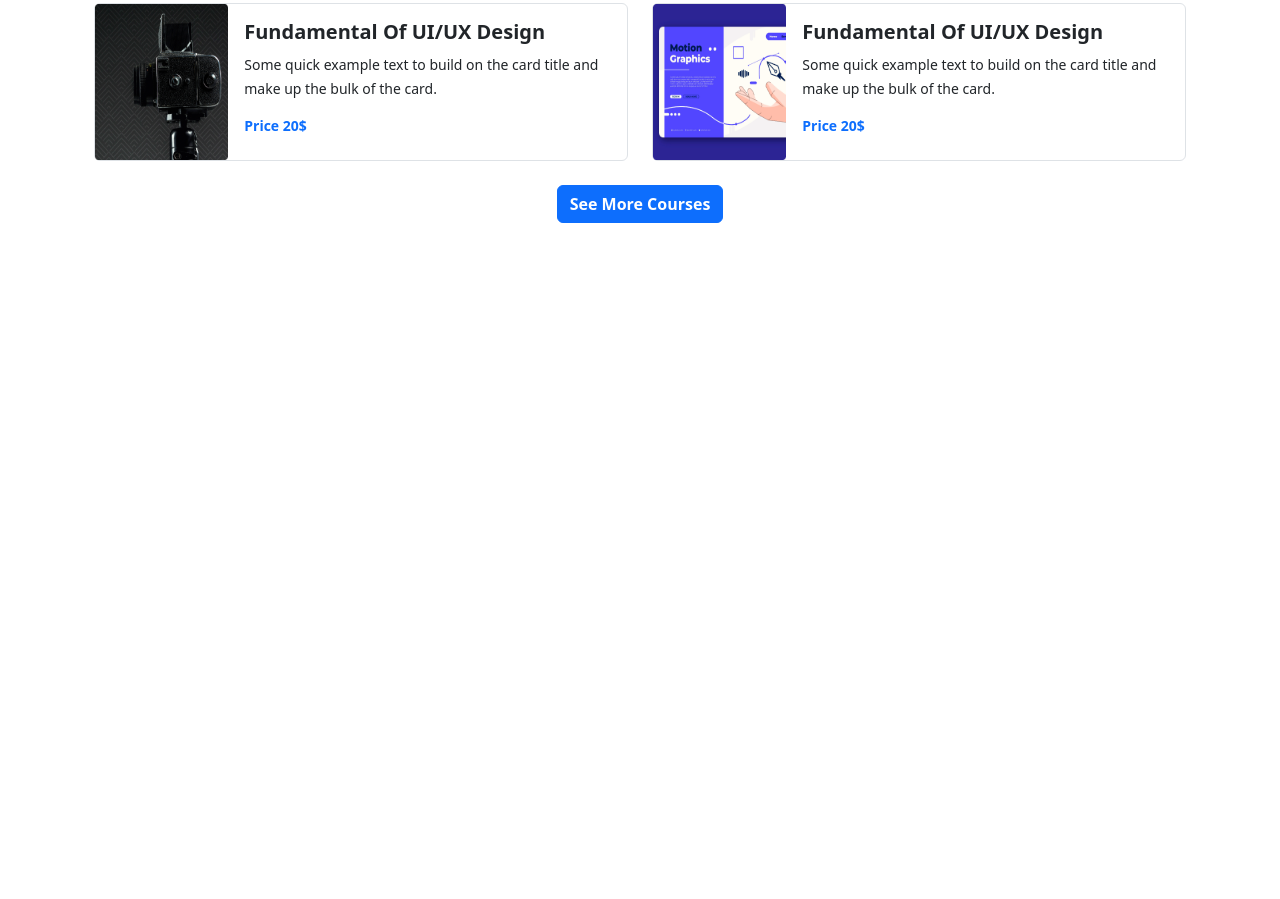
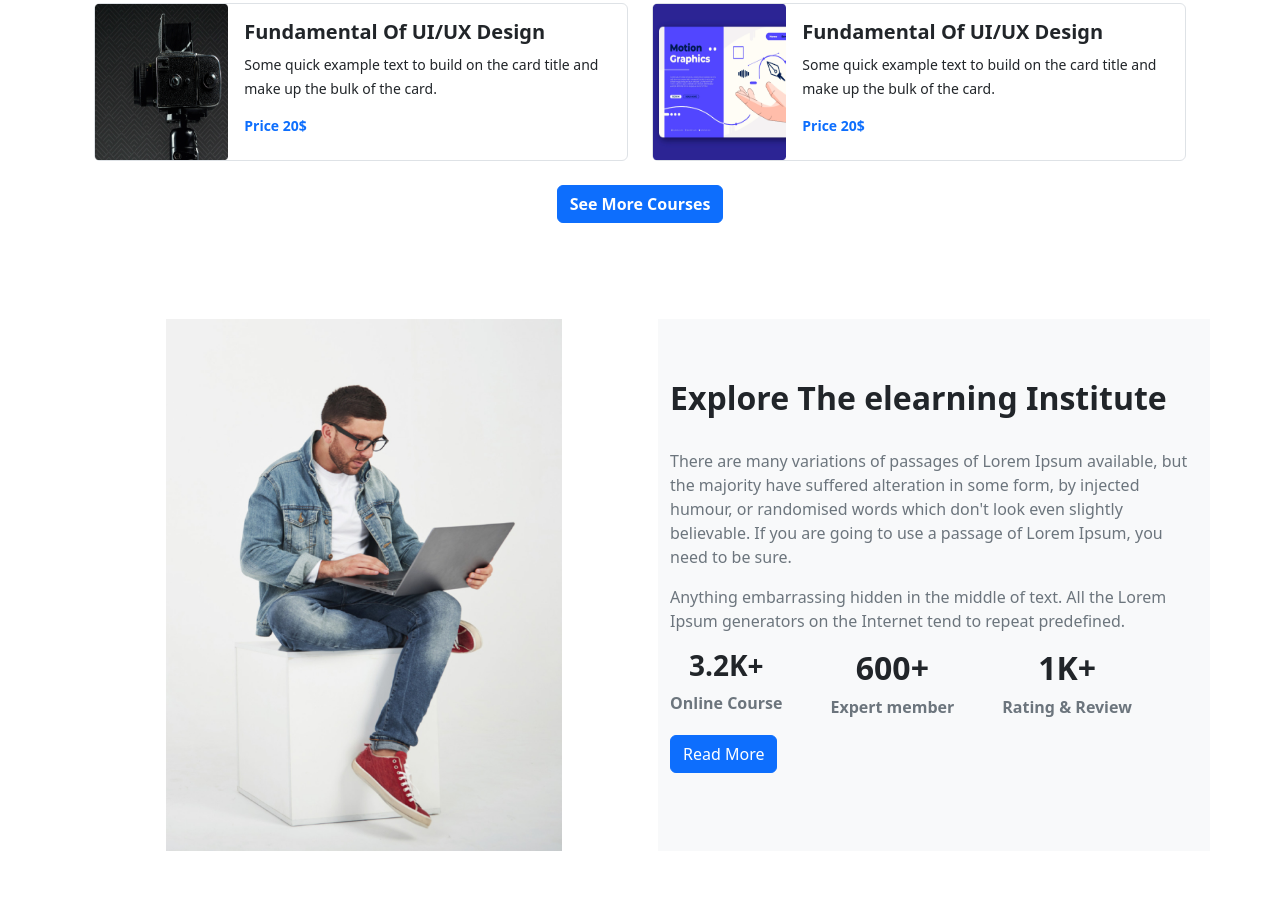
Before and after one commit to JsArafath/assignment-TechEdu, a plain HTML site: page index.html in a window 1280 px wide. Shown: the part 1275-2174 px from the top of the page. Before the commit the page ends 1594 px from the top, so only its background shows below. Drawn offline with nearby package versions, Linux system fonts and the light colour scheme.

Commit message:
optional section commit

```diff
--- a/index.html
+++ b/index.html
@@ -238,7 +238,72 @@
         </section>
         <!-------------------------------------------------
                          Course Section End
-            -------------------------------------------------->
+        -------------------------------------------------->
+
+
+
+
+
+
+
+
+
+        <!-------------------------------------------------
+                     Optional Section Start
+        -------------------------------------------------->
+        <div class="container pb-5">
+            <div class="row  ms-4 rounded-4">
+                <div class="col-12 col-md-12 col-lg-6">
+                    <img class="ms-5 w-75" src="images/working.png" alt="">
+                </div>
+
+                <div class="col-12 col-md-12 col-lg-6 bg-light text-start optional p-1">
+                    <div class="text-center">
+                        <div class="p-2"><br><br>
+                            <h2 class="text-start fw-bold">Explore The elearning Institute</h2><br>
+                            <p class="text-muted text-start">There are many variations of passages of Lorem Ipsum
+                                available, but the
+                                majority have
+                                suffered alteration in some form,
+                                by injected humour, or randomised words which don't look even slightly believable.
+                                If you
+                                are going to use a passage of
+                                Lorem Ipsum, you need to be sure.</p>
+                            <p class="text-muted text-start">Anything embarrassing hidden in the middle of text. All
+                                the Lorem
+                                Ipsum generators
+                                on the
+                                Internet tend to repeat
+                                predefined.
+                            </p>
+
+                            <div class="gap-5 d-flex">
+                                <div>
+                                    <h3 class="fw-bold">3.2K+</h3>
+                                    <p class=" fw-semibold text-muted">Online Course</p>
+                                </div>
+                                <div>
+                                    <h2 class="fw-bold">600+</h2>
+                                    <p class=" fw-semibold text-muted">Expert member</p>
+                                </div>
+                                <div>
+                                    <h2 class="fw-bold">1K+</h2>
+                                    <p class=" fw-semibold text-muted">Rating & Review</p>
+                                </div>
+                            </div>
+
+                            <div class="text-start">
+                                <button type="button" class="btn btn-primary">Read More</button>
+                            </div>
+
+                        </div>
+                    </div>
+                </div>
+            </div>
+        </div>
+        <!-------------------------------------------------
+                     Optional Section End
+        -------------------------------------------------->
 
 
 
```
